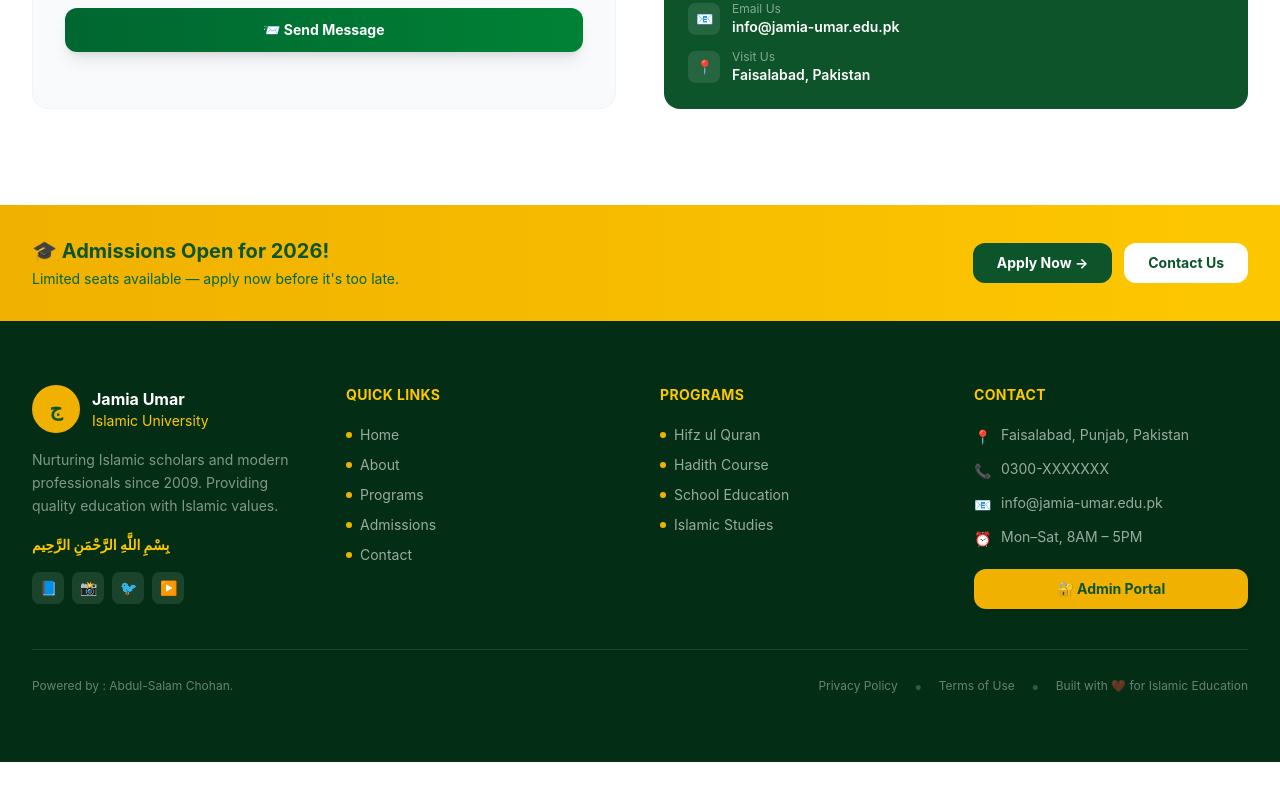
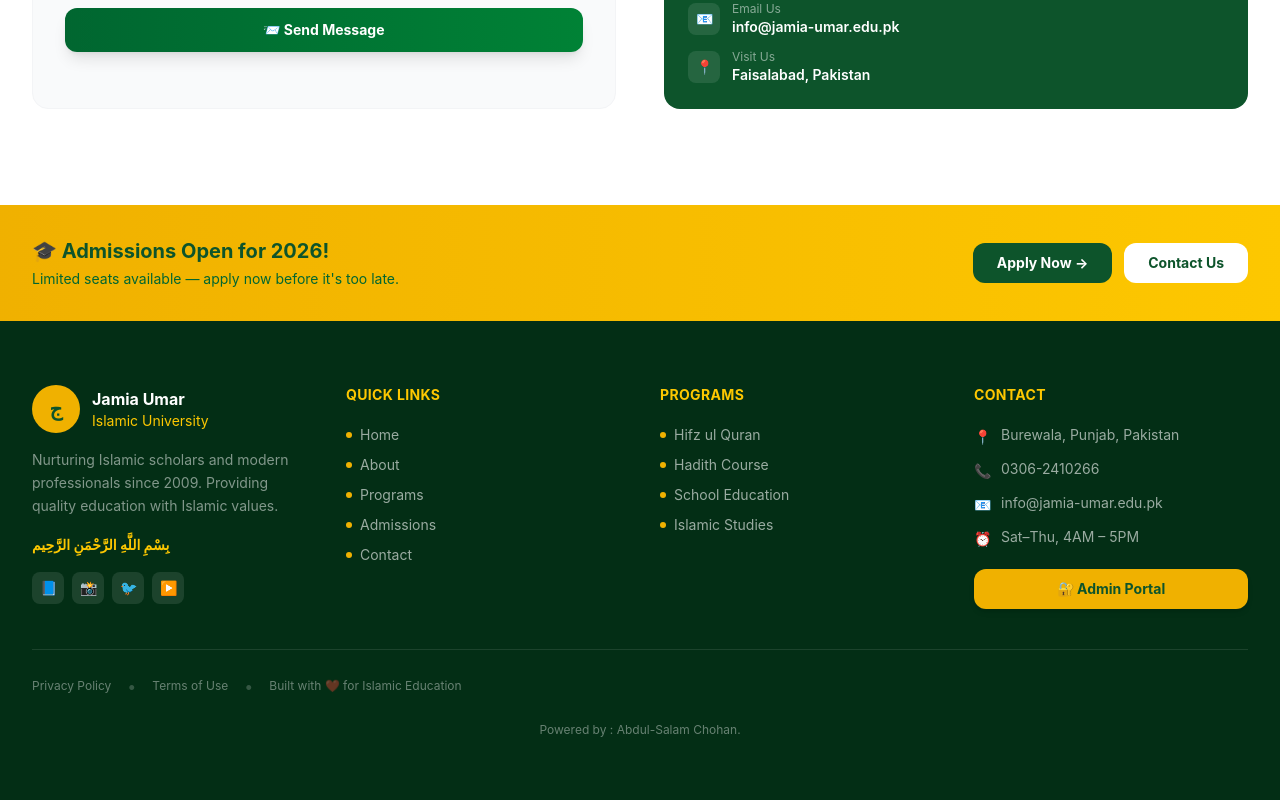
Before and after one commit to abdulsalamcode/Jamia-Umar-MS, a React (Vite) app: page / in a window 1280 px wide. Shown: the part 5191-5991 px from the top of the page. Before the commit the page ends 5953 px from the top, so only its background shows below. Built offline with nearby package versions, Linux system fonts and the light colour scheme.

Commit message:
Fix: updates contact and and other things in footer jsx

```diff
--- a/src/components/Home/Footer.jsx
+++ b/src/components/Home/Footer.jsx
@@ -140,10 +140,10 @@
               </h4>
               <div className="space-y-3 mb-5">
                 {[
-                  { icon: '📍', text: 'Faisalabad, Punjab, Pakistan' },
-                  { icon: '📞', text: '0300-XXXXXXX'                 },
+                  { icon: '📍', text: 'Burewala, Punjab, Pakistan' },
+                  { icon: '📞', text: '0306-2410266'                 },
                   { icon: '📧', text: 'info@jamia-umar.edu.pk'       },
-                  { icon: '⏰', text: 'Mon–Sat, 8AM – 5PM'           },
+                  { icon: '⏰', text: 'Sat–Thu, 4AM – 5PM'           },
                 ].map((item, i) => (
                   <div key={i} className="flex items-start gap-2.5">
                     <span className="text-sm flex-shrink-0 mt-0.5">{item.icon}</span>
@@ -169,9 +169,9 @@
           <div className="border-t border-white/10 pt-6">
             <div className="flex flex-col sm:flex-row items-center
                             justify-between gap-3">
-              <p className="text-white/40 text-xs text-center sm:text-left">
+              {/* <p className="text-white/40 text-xs text-center sm:text-left">
                Powered by : Abdul-Salam Chohan.
-              </p>
+              </p> */}
               <div className="flex items-center gap-4">
                 <span className="text-white/40 text-xs">Privacy Policy</span>
                 <span className="text-white/20">•</span>
@@ -182,8 +182,10 @@
                 </span>
               </div>
             </div>
-          </div>
-
+          </div><br />
+                 <p className="text-white/40 text-xs text-center ">
+               Powered by : Abdul-Salam Chohan.
+              </p>
         </div>
       </div>
 
```
